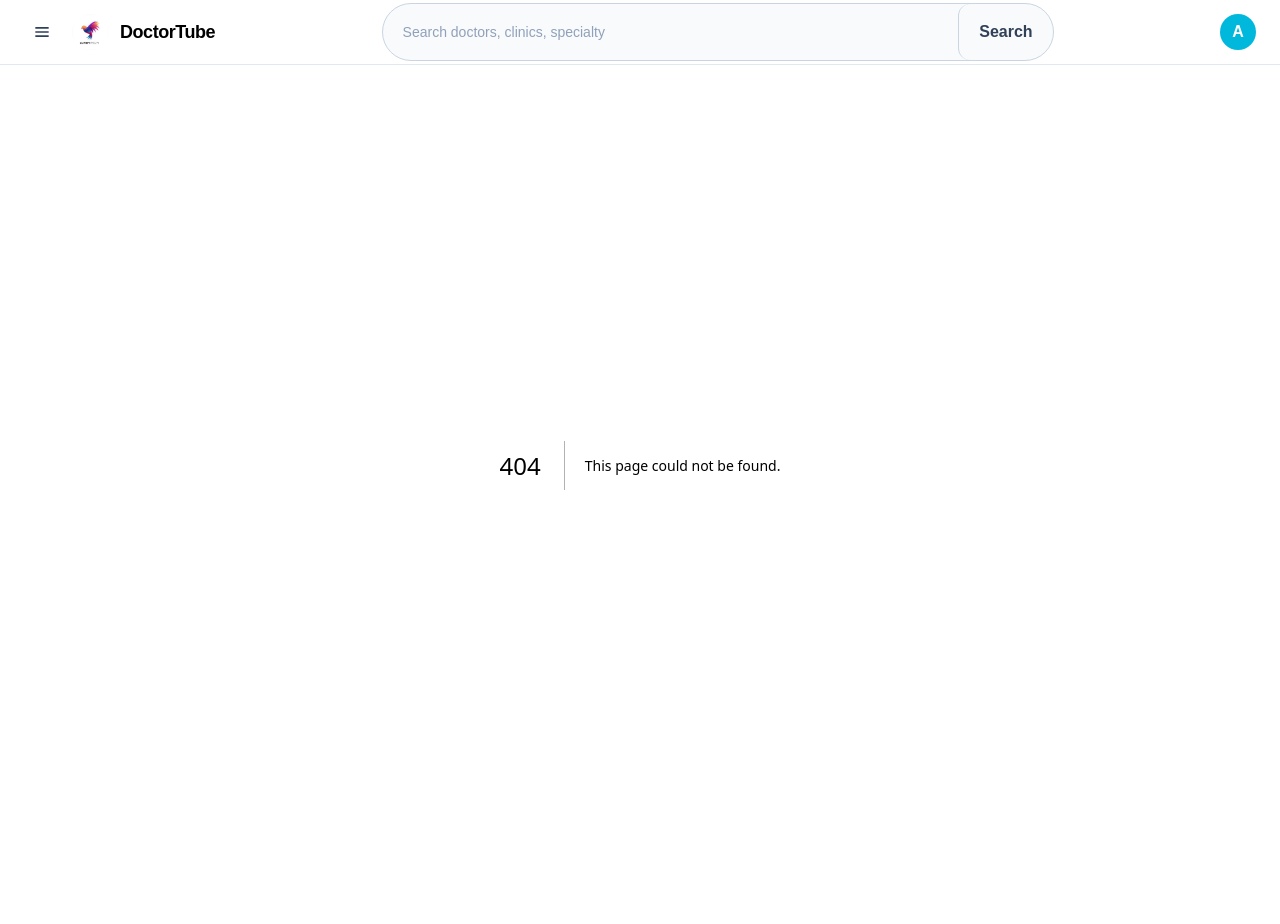
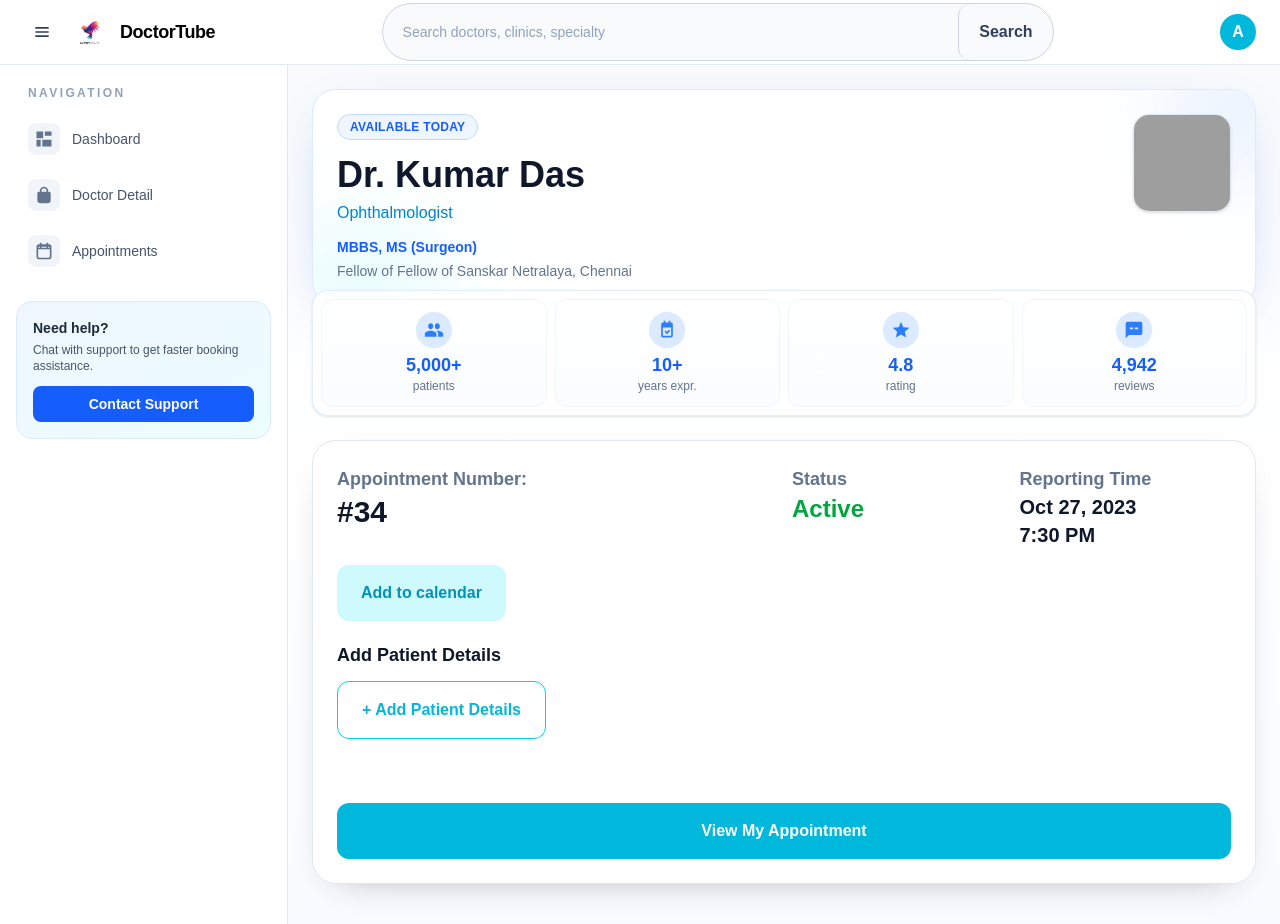
Before and after one commit to chaman3s/peartoughts, a Next.js app: page /dashBoard/appointmet-status in a window 1280 px wide. Before the commit this address had no page. Before the commit the page ends 865 px from the top, so only its background shows below. Built offline with nearby package versions, Linux system fonts and the light colour scheme; grey boxes are pictures that could not be loaded.

Commit message:
make appointment status page

```diff
--- a/Screen/main/AppointmentStatus/index.tsx
+++ b/Screen/main/AppointmentStatus/index.tsx
@@ -1,17 +1,95 @@
+"use client";
+
+import { useMemo } from "react";
+import { useSearchParams } from "next/navigation";
+import Button from "@/Components/ui/Button";
+import { useDoctor } from "@/ContextApi/doctorContext";
+import DoctorHeader from "../DoctorHeader";
+
+const SUCCESS_STATUSES = ["success", "successful", "active", "confirmed"] as const;
+
 export default function AppointmentStatus() {
-    return(
+  const { doctor } = useDoctor();
+  const searchParams = useSearchParams();
+
+  const isSuccessful = useMemo(() => {
+    const rawStatus = searchParams.get("status")?.trim().toLowerCase() ?? "success";
+    return SUCCESS_STATUSES.includes(rawStatus as (typeof SUCCESS_STATUSES)[number]);
+  }, [searchParams]);
+
+  return (
     <main className="min-h-screen bg-gradient-to-b from-slate-50 via-white to-blue-50/40">
       <section className="mx-auto w-full max-w-5xl px-4 pb-10 pt-6 md:px-6">
         <DoctorHeader
-                  status={"Available Today"}
-                  doctorName={"Dr. Kumar Das"}
-                  specialist={"Ophthalmologist"}
-                  doctorDegree={"MBBS, MS (Surgeon)"}
-                  clinicLocation={"Fellow of Sanskar Netralaya, Chennai"}
-                  doctorImage={"https://images.pexels.com/photos/4173251/pexels-photo-4173251.jpeg"}
-                  stats={stats}
+          status={doctor.status}
+          doctorName={doctor.doctorName}
+          specialist={doctor.specialist}
+          doctorDegree={doctor.doctorDegree}
+          clinicLocation={doctor.clinicLocation}
+          doctorImage={doctor.doctorImage}
+          stats={doctor.stats}
         />
+
+        {isSuccessful ? (
+          <div className="mt-6 space-y-4 rounded-3xl border border-slate-200 bg-white p-4 shadow-[0_14px_38px_-26px_rgba(15,23,42,0.45)] sm:p-6">
+            <div className="grid gap-4 sm:grid-cols-2">
+              <div>
+                <p className="text-lg font-semibold text-slate-500">Appointment Number:</p>
+                <p className="text-3xl font-bold leading-tight text-slate-900">#34</p>
+              </div>
+
+              <div className="grid grid-cols-2 gap-4">
+                <div>
+                  <p className="text-lg font-semibold text-slate-500">Status</p>
+                  <p className="text-2xl font-semibold text-green-600">Active</p>
+                </div>
+                <div>
+                  <p className="text-lg font-semibold text-slate-500">Reporting Time</p>
+                  <p className="text-xl font-semibold text-slate-900">Oct 27, 2023</p>
+                  <p className="text-xl font-semibold text-slate-900">7:30 PM</p>
+                </div>
+              </div>
+            </div>
+
+            <Button
+              type="button"
+              className="w-fit rounded-2xl bg-cyan-100 px-6 py-3 text-base font-semibold text-cyan-600 hover:bg-cyan-200"
+            >
+              Add to calendar
+            </Button>
+
+            <div className="pt-1">
+              <p className="text-lg font-semibold text-slate-900">Add Patient Details</p>
+              <Button
+                type="button"
+                className="mt-3 rounded-2xl border border-cyan-400 bg-white px-6 py-3 text-base font-semibold text-cyan-500 hover:bg-cyan-50"
+              >
+                + Add Patient Details
+              </Button>
+            </div>
+
+            <Button
+              type="button"
+              className="mt-12 w-full rounded-2xl bg-cyan-500 py-4 text-xl font-semibold text-white hover:bg-cyan-600"
+            >
+              View My Appointment
+            </Button>
+          </div>
+        ) : (
+          <div className="mt-6 space-y-5 rounded-3xl border border-slate-200 bg-white p-4 shadow-[0_14px_38px_-26px_rgba(15,23,42,0.45)] sm:p-6">
+            <div className="rounded-3xl bg-rose-100 p-5 text-lg leading-relaxed text-slate-600">
+              Sorry apt slot/consulting time is over. Would you like to make appointment with the next available slot?
+            </div>
+
+            <Button
+              type="button"
+              className="w-full rounded-2xl bg-cyan-500 py-4 text-xl font-semibold text-white hover:bg-cyan-600"
+            >
+              Yes
+            </Button>
+          </div>
+        )}
       </section>
     </main>
-    )
-};
+  );
+}
--- a/app/(main)/dashBoard/AppointmetStatusPage/index.tsx
+++ /dev/null
@@ -1,4 +0,0 @@
-export default function AppointmentStatusPage(){
-    return
-
-};
--- /dev/null
+++ b/app/(main)/dashBoard/appointmet-status/page.tsx
@@ -0,0 +1,5 @@
+import AppointmentStatus from "@/Screen/main/AppointmentStatus"
+export default function AppointmentStatusPage(){
+    return <AppointmentStatus/>
+
+};
```
Lines whose indentation alone changed are shown as unchanged.
